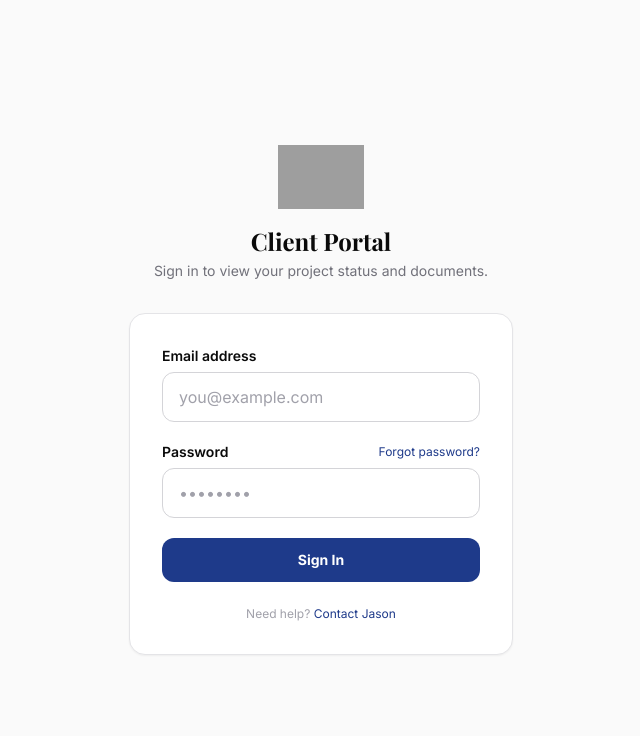
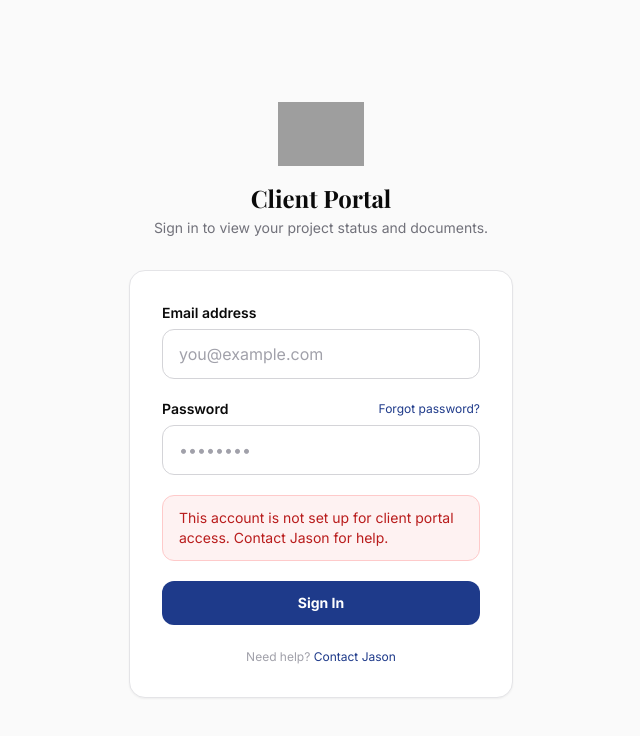
Before and after one commit to E7104z/the-real-help, a React (Vite) app: page /portal/login in a window 1280 px wide. Shown: the top 736 px of the page, without its empty margins (319-959 px from the left). Built offline with nearby package versions, Linux system fonts and the light colour scheme; no server answers; the database is empty; sample sign-in values are in the browser's storage; grey boxes are pictures that could not be loaded.

Commit message:
Fix portal redirect loop for non-client accounts

```diff
--- a/src/features/portal/PortalLoginPage.tsx
+++ b/src/features/portal/PortalLoginPage.tsx
@@ -8,7 +8,7 @@ import { ROLES } from '@/lib/constants/roles';
 import { Loader2 } from 'lucide-react';
 
 export default function PortalLoginPage() {
-  const { signIn, currentUser, role, isAdmin, authLoading } = useAuth();
+  const { signIn, signOut, currentUser, role, isAdmin, authLoading } = useAuth();
   const navigate = useNavigate();
   const location = useLocation();
   const [email, setEmail] = useState('');
@@ -25,12 +25,16 @@ export default function PortalLoginPage() {
     if (!authLoading && currentUser) {
       if (isAdmin || role === ROLES.STAFF) {
         void navigate(ROUTES.ADMIN, { replace: true });
-      } else {
+      } else if (role === ROLES.CLIENT) {
         const from = (location.state as { from?: { pathname: string } })?.from?.pathname;
         void navigate(from ?? ROUTES.PORTAL_DASHBOARD, { replace: true });
+      } else {
+        // Signed in but has no client role — sign out and show a clear error
+        void signOut();
+        setError('This account is not set up for client portal access. Contact Jason for help.');
       }
     }
-  }, [authLoading, currentUser, role, isAdmin, navigate, location]);
+  }, [authLoading, currentUser, role, isAdmin, navigate, location, signOut]);
 
   const handleSubmit = async (e: FormEvent) => {
     e.preventDefault();
```
